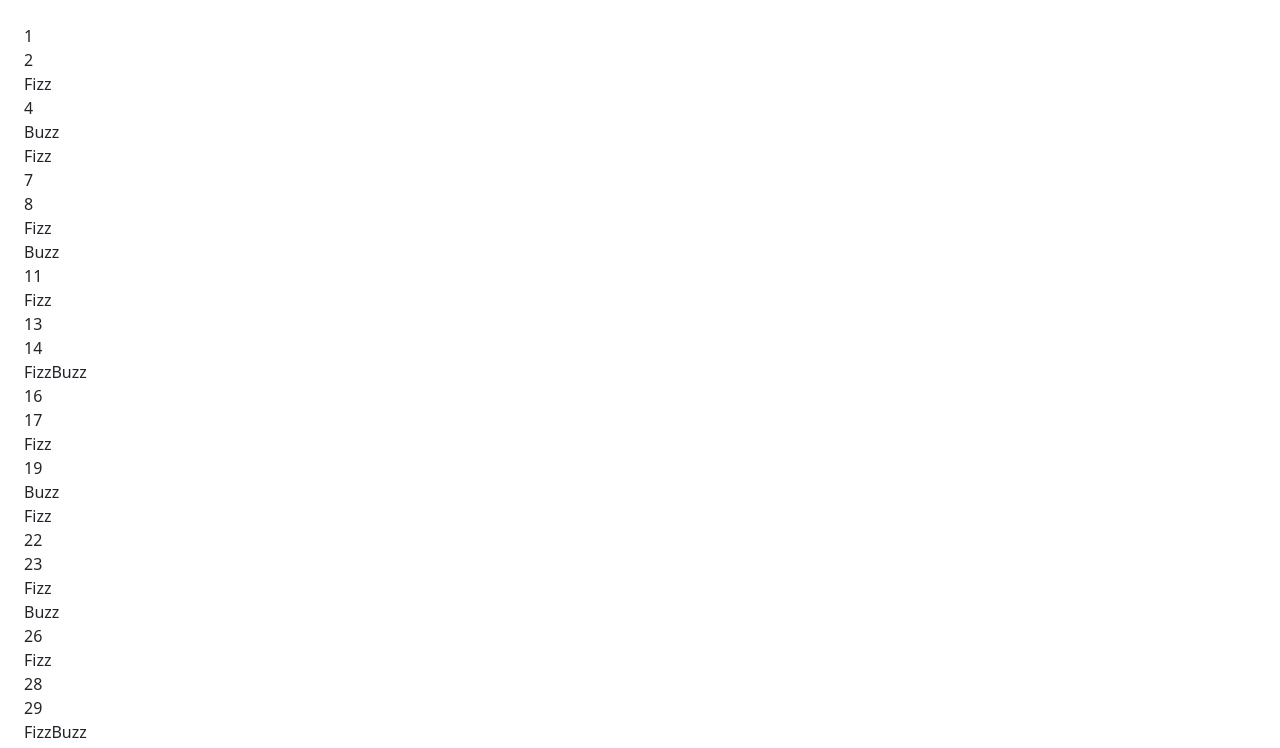
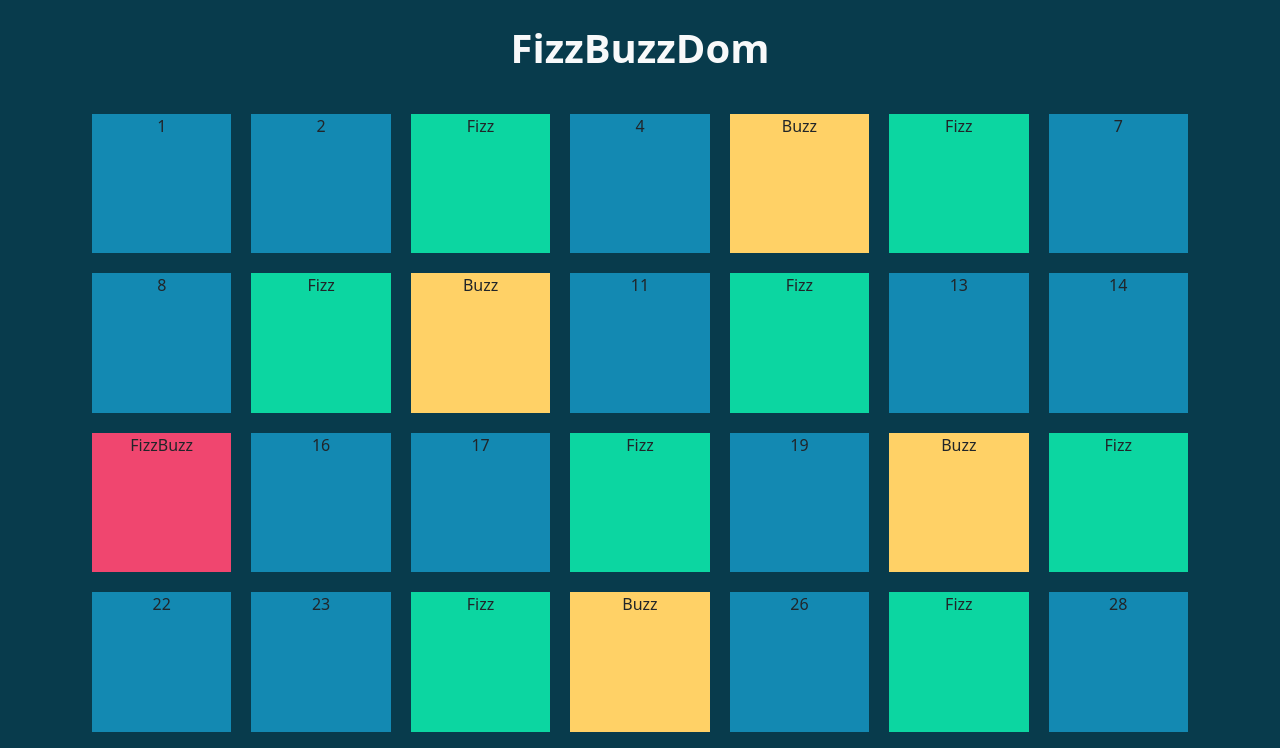
Before and after one commit to Luis-Mocha/js-fizzbuzz, a plain HTML site: page index.html in a window 1280 px wide. Shown: the top 748 px of the page. Drawn offline with nearby package versions, Linux system fonts and the light colour scheme.

Commit message:
inizio css

```diff
--- a/assets/css/style.css
+++ b/assets/css/style.css
@@ -0,0 +1,32 @@
+main {
+    background-color: rgb(8,59,76);
+}
+
+
+
+
+#box-container {
+    display: flex;
+    flex-direction: row;
+    flex-wrap: wrap;
+    justify-content: space-between;
+}
+
+
+.box {
+    background-color: rgb(19,137,178);
+    margin: 10px;
+    width: calc(100% / 7 - 20px);
+    aspect-ratio: 1;
+
+    text-align: center;
+}
+.box-Fizz {
+    background-color: rgb(12,214,161);
+}
+.box-Buzz {
+    background-color: rgb(255,209,102);
+}
+.box-FizzBuzz {
+    background-color: rgb(240,70,111);
+}
--- a/assets/js/main.js
+++ b/assets/js/main.js
@@ -1,4 +1,10 @@
-const boxContainer = document.querySelector('#box-container')
+// Creo un div dove inserire i miei "box" e lo inserisco nel DOM
+const boxContainer = document.createElement('div');
+boxContainer.id = 'box-container';
+boxContainer.classList.add('container')
+const mainDom = document.querySelector("main");
+console.log(mainDom)
+mainDom.appendChild(boxContainer);
 
 //creo un array con 100 numeri
 let numberList = [];
@@ -27,7 +33,7 @@ console.log(numberList)
 
 // Creo un elemento html per ogni numero/parola
 let numberBox;
-for (let i = 0; i <= 100; i++) {
+for (let i = 0; i < 100; i++) {
 
     if (numberList[i] == 'FizzBuzz' || numberList[i] == 'Fizz' || numberList[i] == 'Buzz' ) {
         numberBox = `<div class="box box-${i+1} box-${numberList[i]}">${numberList[i]}</div>`;
--- a/index.html
+++ b/index.html
@@ -12,11 +12,11 @@
    <link rel="stylesheet" href="./assets/css/style.css">
 </head>
 <body>
-
-    <div id="box-container" class="p-4">
-
-
-    </div>
+    <main>
+        <h1 class="text-center fw-bold text-light py-4">
+            FizzBuzzDom
+        </h1>
+    </main>
 
 
     <!-- link Bootstrap Js -->
```
